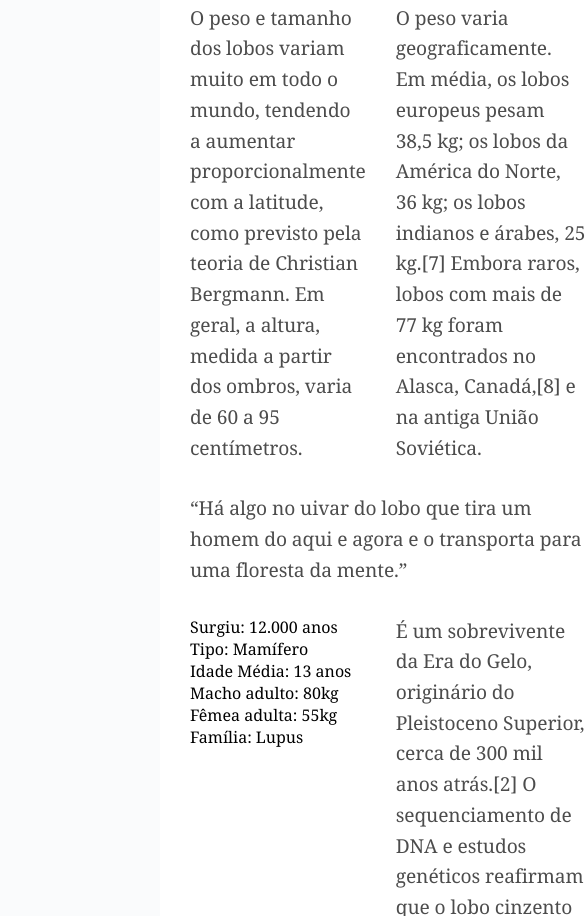
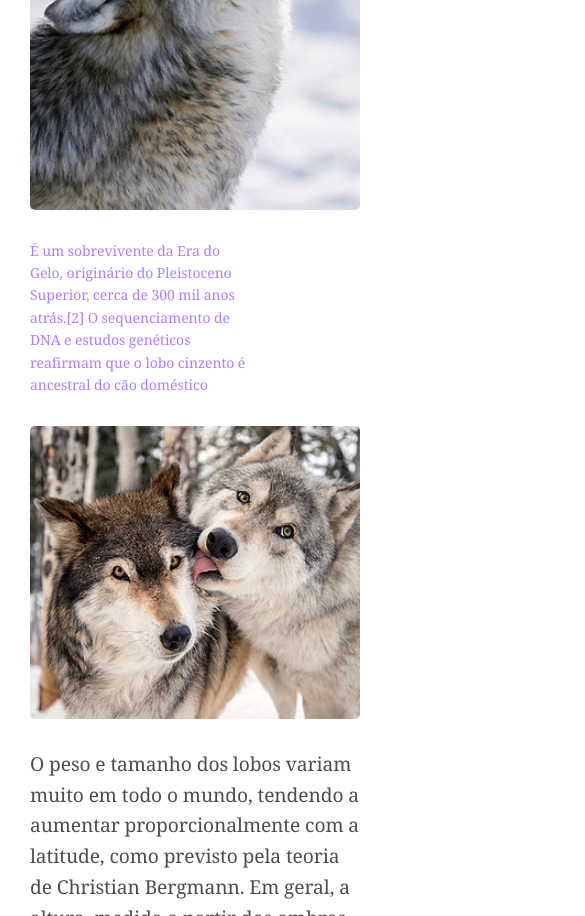
Before and after one commit to YohanBZ/Wildbeast, a plain HTML site: page index.html in a window 390 px wide. Shown: the part 1084-2000 px from the top of the page, 585 px wide, since content can reach past the window. Drawn offline with Linux system fonts and the light colour scheme.

Commit message:
responsivo

```diff
--- a/css/style.css
+++ b/css/style.css
@@ -17,7 +17,7 @@ a{
 
 img {
   display: block;
-  max-width: 100%;
+  width: 100%;
   border-radius: 5px;
 }
 
@@ -31,6 +31,30 @@ img {
       "sidnav content anuncios"
        "footer footer footer"
   ;
+}
+
+@media (max-width: 1200px) {
+   .estrutura {
+     grid-template-areas:
+      "header header header"
+      "sidnav content content"
+      "sidnav anuncios anuncios"
+      "footer footer footer"
+     ;
+   }
+}
+
+@media (max-width: 760px) {
+  .estrutura {
+    grid-template-columns: 100%;
+    grid-template-areas:
+     "header "
+     "sidnav"
+     "content"
+     "anuncios"
+     "footer"
+    ;
+  }
 }
 
 /* HEADER */
@@ -70,6 +94,21 @@ img {
   margin-left: 30px;
 }
 
+@media (max-width: 760px) {
+  .header {
+    grid-template-columns: auto;
+  }
+  .logo {
+    margin-bottom: 20px;
+  }
+  .header nav a {
+    font-size: 1em;
+  }
+  .header li + li {
+    margin-left: 10px;
+  }
+}
+
 /* SIDNAV */
 .sidnav {
   grid-area: sidnav;
@@ -91,6 +130,44 @@ img {
 
 .sidnav li a:hover {
   background: #b07dfb;
+}
+
+@keyframes seta {
+  from {
+    right: 30px;
+  }
+  to {
+    right: 20px;
+  }
+}
+
+@media (max-width: 760px) {
+    .sidnav {
+      position: relative;
+      overflow-x: auto;
+      -webkit-overflow-scrolling: touch;
+      -ms-overflow-style: -ms-autohiding-scrollbar;
+    }
+    .sidnav::after {
+      content: "→";
+      position: absolute;
+      top: 5px;
+      right: 30px;
+      color: rgba(0,0, 0, .5);
+      animation: seta .5s ease-in 0s infinite alternate;
+    }
+    .sidnav ul {
+      display: flex;
+    }
+    .sidnav ul li {
+      flex: 1 0 60px;
+    }
+    .sidnav {
+      padding: 0 30px;
+    }
+    .sidnav li a {
+      margin: 30px 30px 30px 0;
+    }
 }
 
 /* CONTENT  */
@@ -115,6 +192,12 @@ img {
 
 .imagem-2 {
   align-self: end;
+}
+
+@media (max-width: 600px) {
+  .content {
+   grid-template-columns: auto;
+  }
 }
 
 /* ESTILOS */
@@ -187,6 +270,40 @@ p{
   top: 2px;
 }
 
+.destaque {
+  font-size: 0.875em;
+  color: #b07dfb;
+  max-width: 16em;
+}
+
+.citacao, .atributos {
+  align-self: start;
+  padding: 30px;
+  border-radius: 5px;
+  box-shadow: 5px 5px 15px 0px rgba(0,0, 0, .15);
+  background: linear-gradient(135deg, #8844ee, #b07dfb);
+}
+
+.citacao p {
+  font-size: 1.5em;
+  font-style: italic;
+  text-align: center;
+  max-width: 500px;
+  margin: 0 auto;
+  color: white;
+}
+
+.atributos li {
+   color: white;
+   font-family: Courier, monospace;
+   font-size: 1.125em;
+   padding: 15px;
+}
+
+.atributos li + li {
+  border-top: 2px solid #b07dfb ;
+}
+
 /* ANUNCIOS  */
 .anuncios {
   grid-area: anuncios;
@@ -195,7 +312,9 @@ p{
   align-content: start;
   padding: 30px;
   gap: 30px;
+  grid-template-columns: repeat(auto-fit, minmax(150px, 1fr));
 }
+
 
 /* FOOTER  */
 .footer {
--- a/index.html
+++ b/index.html
@@ -51,7 +51,7 @@
 
               <img class="imagem-1" src="./img/wolf1.jpg" alt="Wolf 1">
 
-              <p>É um sobrevivente da Era do Gelo, originário do Pleistoceno Superior, cerca de 300 mil anos atrás.[2] O sequenciamento de DNA e estudos genéticos reafirmam que o lobo cinzento é ancestral do cão doméstico</p>
+              <p class="destaque">É um sobrevivente da Era do Gelo, originário do Pleistoceno Superior, cerca de 300 mil anos atrás.[2] O sequenciamento de DNA e estudos genéticos reafirmam que o lobo cinzento é ancestral do cão doméstico</p>
 
               <img class="imagem-2" src="./img/wolf2.jpg" alt="Wolf 2">
 
```
